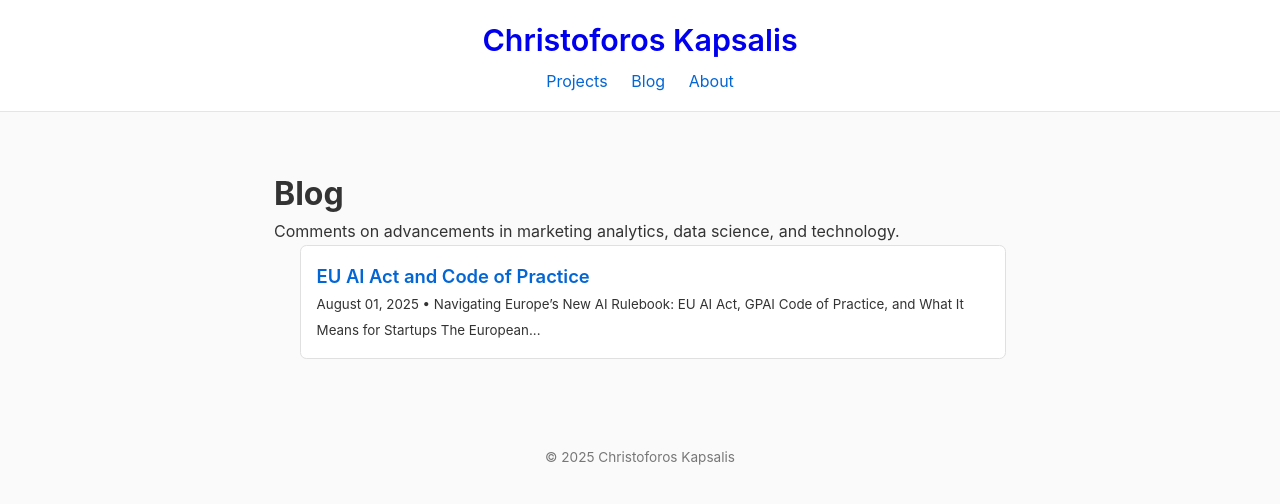
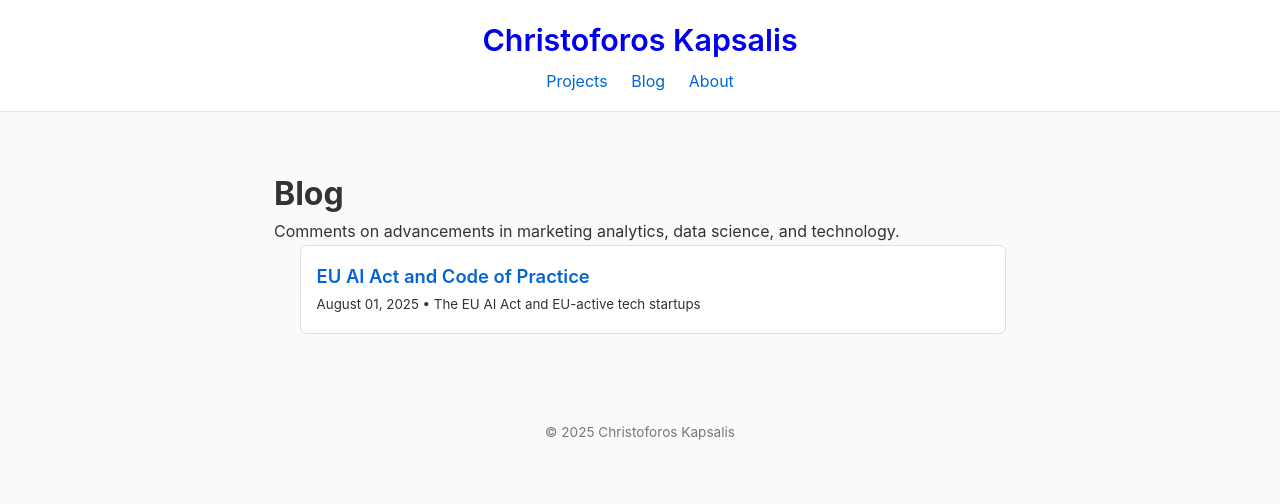
Before and after one commit to C-Kapsalis/portfolio-website, a Jekyll site: the page built from blog.md, in a window 1280 px wide. Shown: the top 504 px of the page. Built offline with Jekyll 4.4.1, drawn with Linux system fonts in a browser that asks for light colours.

Commit message:
excerpt structure in blog posts

```diff
--- a/_posts/2025-08-01-eu-ai-act.md
+++ b/_posts/2025-08-01-eu-ai-act.md
@@ -2,6 +2,7 @@
 layout: default
 title: "EU AI Act and Code of Practice"
 date: 2025-08-01
+excerpt: "The EU AI Act and EU-active tech startups"
 ---
 
 
```
